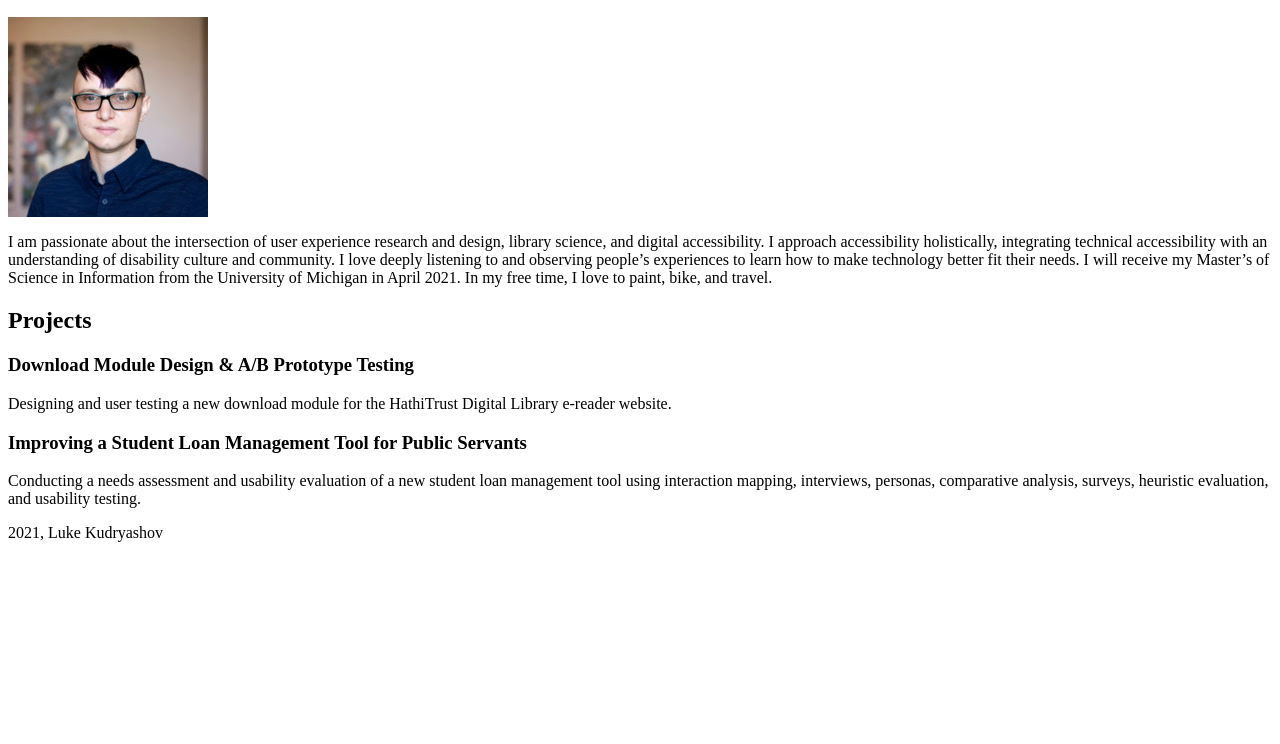
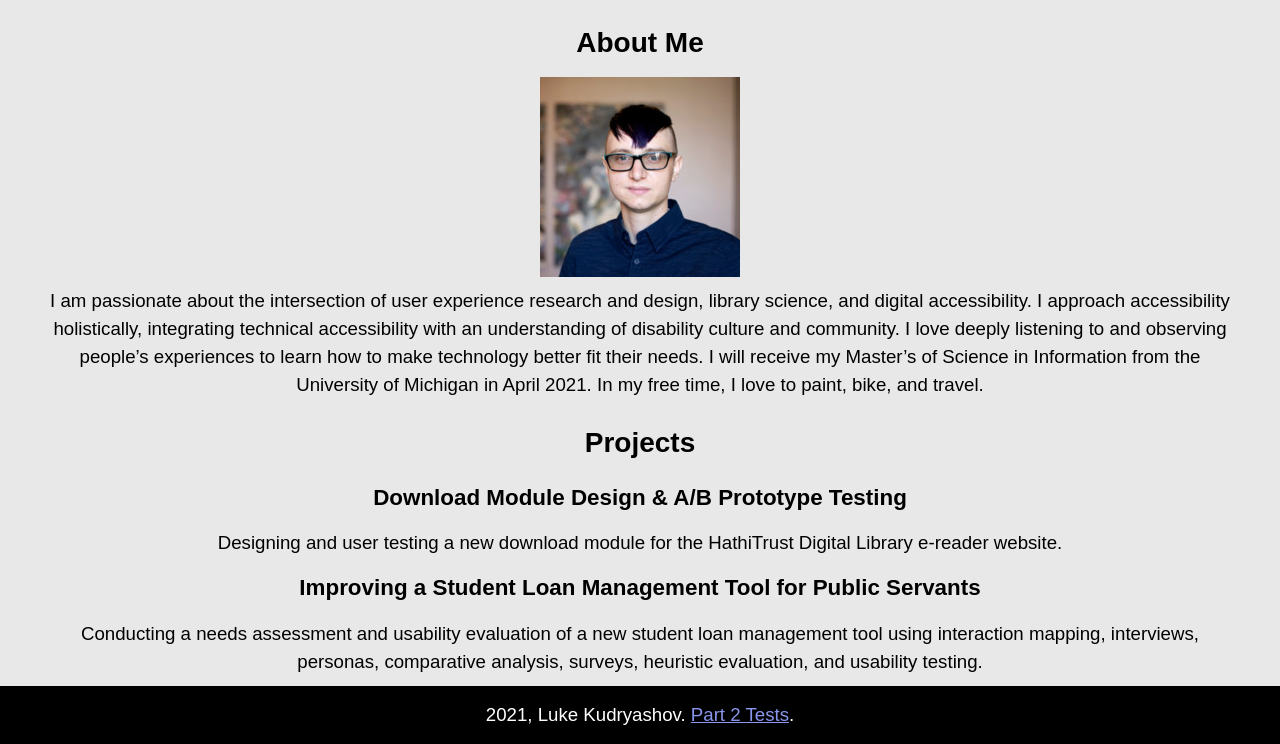
Before and after one commit to lkudr/579ps1, a plain HTML site: page ps1.html in a window 1280 px wide. Shown: the part 96-840 px from the top of the page. Before the commit the page ends 800 px from the top, so only its background shows below. Drawn offline with Linux system fonts and the light colour scheme.

Commit message:
Add files via upload

```diff
--- a/ps1.html
+++ b/ps1.html
@@ -1,10 +1,16 @@
-<html>
+<!DOCTYPE html>
+<html lang="en">
+  <head>
+    <meta charset="utf-8">
+    <link rel="stylesheet" type="text/css" href="css/html5reset.css">
+    <link rel="stylesheet" type="text/css" href="css/style.css">
+  </head>
   <header>
       <h1>Luke Kudryashov</h1>
   </header>
   <body>
       <h2>About Me</h2>
-        <img src="headshot.jpeg" alt="a headshot of a white masculine presenting person with purple hair wearing a suit in front of abstract art">
+        <img src="images/headshot.jpeg" alt="a headshot of a white masculine presenting person with purple hair wearing a suit in front of abstract art">
         <p>I am passionate about the intersection of user experience research and design, library science, and digital accessibility. I approach accessibility holistically, integrating technical accessibility with an understanding of disability culture and community. I love deeply listening to and observing people’s experiences to learn how to make technology better fit their needs. I will receive my Master’s of Science in Information from the University of Michigan in April 2021. In my free time, I love to paint, bike, and travel.</p>
         <h2>Projects</h2>
           <h3>Download Module Design & A/B Prototype Testing</h3>
@@ -13,6 +19,6 @@
             <p>Conducting a needs assessment and usability evaluation of a new student loan management tool using interaction mapping, interviews, personas, comparative analysis, surveys, heuristic evaluation, and usability testing.</p>
   </body>
   <footer>
-    <p>2021, Luke Kudryashov</p>
+    <p>2021, Luke Kudryashov. <a href="ps2-tests.html">Part 2 Tests</a>.</p>
   </footer>
 </html>
```
